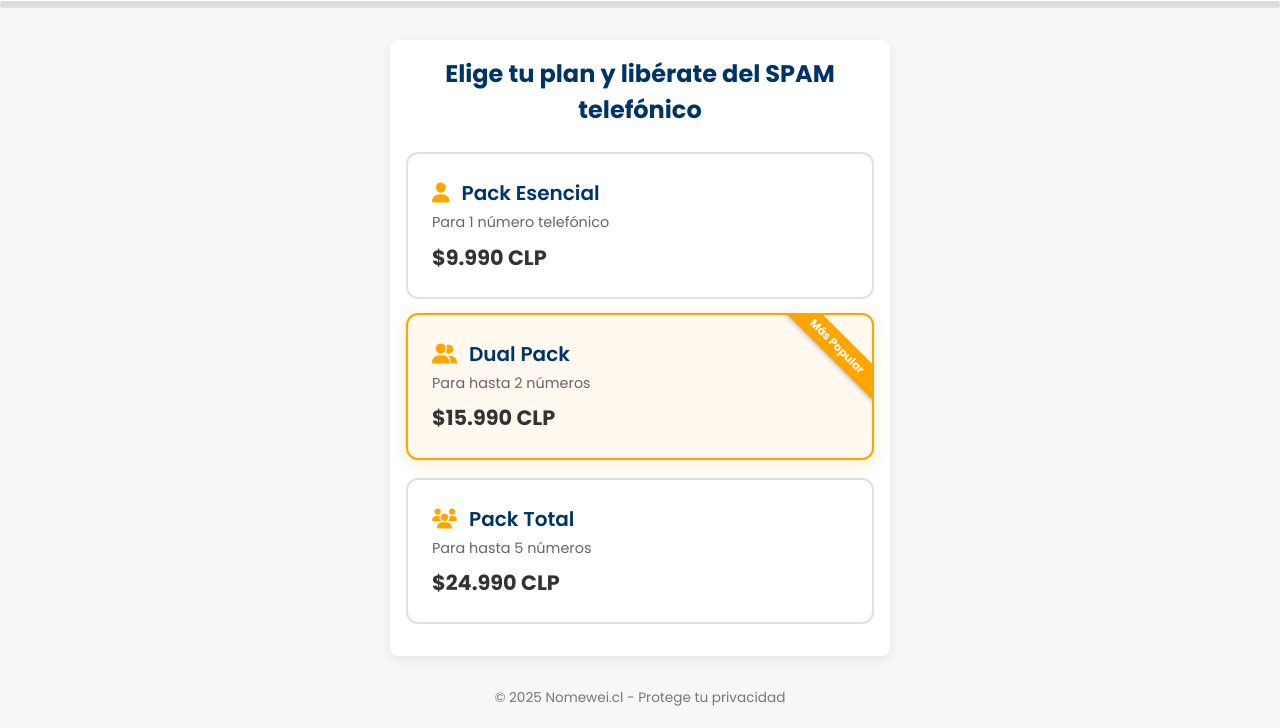
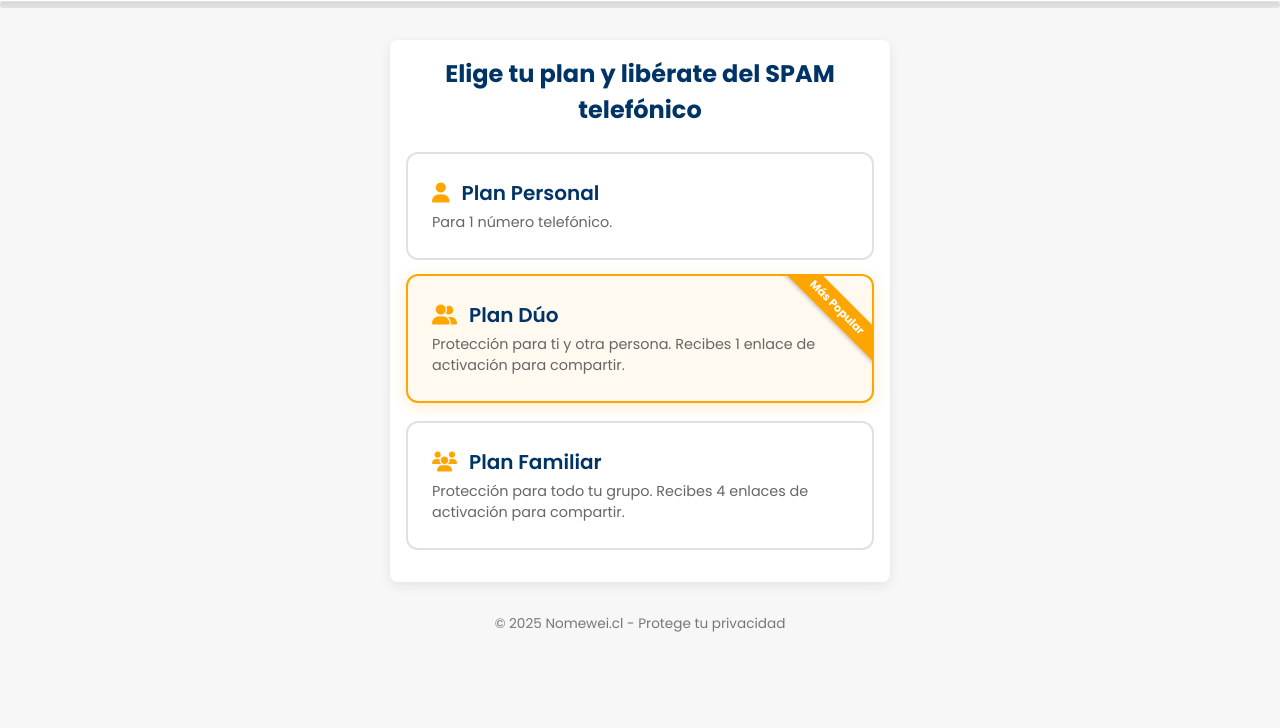
Before and after one commit to Nomewei/Cortala.cl, a plain HTML site: page index.html in a window 1280 px wide. Shown: the part 72-800 px from the top of the page. Drawn offline with Linux system fonts and the light colour scheme.

Commit message:
Update index.html

```diff
--- a/index.html
+++ b/index.html
@@ -24,9 +24,8 @@
         header .step-indicator { font-size: 0.85rem; font-weight: 600; color: var(--marino); background-color: var(--gris-claro); padding: 0.3rem 0.8rem; border-radius: 20px; border: 1px solid var(--gris); }
         .menu-toggle-btn { background: none; border: none; font-size: 1.5rem; color: var(--marino); cursor: pointer; padding: 0.5rem; line-height: 1; }
 
-        /* --- INICIO CAMBIO 1: Menú Fijo --- */
         .dropdown-menu {
-            position: fixed; /* Cambiado a fixed para que no se mueva con el scroll */
+            position: fixed;
             top: 65px; right: 20px;
             background-color: var(--marino);
             border-radius: 8px;
@@ -35,8 +34,6 @@
             overflow: hidden;
             animation: fadeIn 0.2s ease-out;
         }
-        /* --- FIN CAMBIO 1 --- */
-
         .dropdown-menu ul { list-style: none; padding: 0.5rem 0; margin: 0; }
         .dropdown-menu li a { display: block; padding: 0.75rem 1.5rem; color: var(--blanco); text-decoration: none; font-weight: 600; transition: background-color 0.2s ease; cursor: pointer; }
         .dropdown-menu li a:hover { background-color: var(--marino-light); color: var(--naranja); }
@@ -156,10 +153,20 @@
 
             <div id="step1" class="step">
                 <h2>Elige tu plan y libérate del SPAM telefónico</h2>
-                <div class="plan-card" onclick="selectPlan('Pack Esencial', 9990, 1, this)"><h3><i class="fa-solid fa-user"></i>Pack Esencial</h3><p>Para 1 número telefónico</p><p class="price">$9.990 CLP</p></div>
-                <div class="plan-card" onclick="selectPlan('Dual Pack', 15990, 2, this)"><span class="popular">Más Popular</span><h3><i class="fa-solid fa-user-group"></i>Dual Pack</h3><p>Para hasta 2 números</p><p class="price">$15.990 CLP</p></div>
-                <div class="plan-card" onclick="selectPlan('Pack Total', 24990, 5, this)"><h3><i class="fa-solid fa-users"></i>Pack Total</h3><p>Para hasta 5 números</p><p class="price">$24.990 CLP</p></div>
-            </div>
+                <div class="plan-card" onclick="selectPlan('Plan Personal', 9990, 1, this)">
+                    <h3><i class="fa-solid fa-user"></i>Plan Personal</h3>
+                    <p>Para 1 número telefónico.</p>
+                </div>
+                <div class="plan-card" onclick="selectPlan('Plan Dúo', 15990, 2, this)">
+                    <span class="popular">Más Popular</span>
+                    <h3><i class="fa-solid fa-user-group"></i>Plan Dúo</h3>
+                    <p>Protección para ti y otra persona. Recibes 1 enlace de activación para compartir.</p>
+                </div>
+                <div class="plan-card" onclick="selectPlan('Plan Familiar', 24990, 5, this)">
+                    <h3><i class="fa-solid fa-users"></i>Plan Familiar</h3>
+                    <p>Protección para todo tu grupo. Recibes 4 enlaces de activación para compartir.</p>
+                </div>
+                </div>
 
             <div id="step2" class="step">
                 <h2>Ingresa tus datos</h2>
@@ -232,7 +239,6 @@
     <footer class="footer"><p>© 2025 Nomewei.cl - Protege tu privacidad</p></footer>
 
     <script>
-    // --- INICIO SCRIPT FUNCIONAL ---
     let selectedPlanData = {};
     let formData = {};
     const steps = Array.from(document.querySelectorAll('.step'));
@@ -263,7 +269,7 @@
             const telefonosContainer = document.getElementById('campos-telefonos');
             telefonosContainer.innerHTML = '';
             for (let i = 1; i <= selectedPlanData.numPhones; i++) {
-                const labelText = selectedPlanData.numPhones === 1 ? 'Teléfono a Gestionar' : `Teléfono #${i}`;
+                const labelText = i === 1 ? 'Tu Teléfono (Principal)' : `Teléfono Adicional #${i}`;
                 telefonosContainer.innerHTML += `<div class="form-group"><label for="telefono-${i}">${labelText}</label><input type="tel" id="telefono-${i}" name="telefono-${i}" placeholder="XXXXXXXX" maxlength="12" required><i class="fas fa-check validation-icon"></i><span class="error-mensaje">Formato incorrecto.</span></div>`;
             }
             document.querySelectorAll('input[type="tel"]').forEach(input => {
@@ -367,7 +373,6 @@
             });
         });
 
-        // --- INICIO CAMBIO 2: Cerrar modal al hacer clic fuera ---
         document.querySelectorAll('.modal-overlay').forEach(overlay => {
             overlay.addEventListener('click', function(event) {
                 if (event.target === this) {
@@ -375,7 +380,6 @@
                 }
             });
         });
-        // --- FIN CAMBIO 2 ---
 
         goToStep(1);
         const popularPlanCard = document.querySelector(".plan-card .popular");
```
